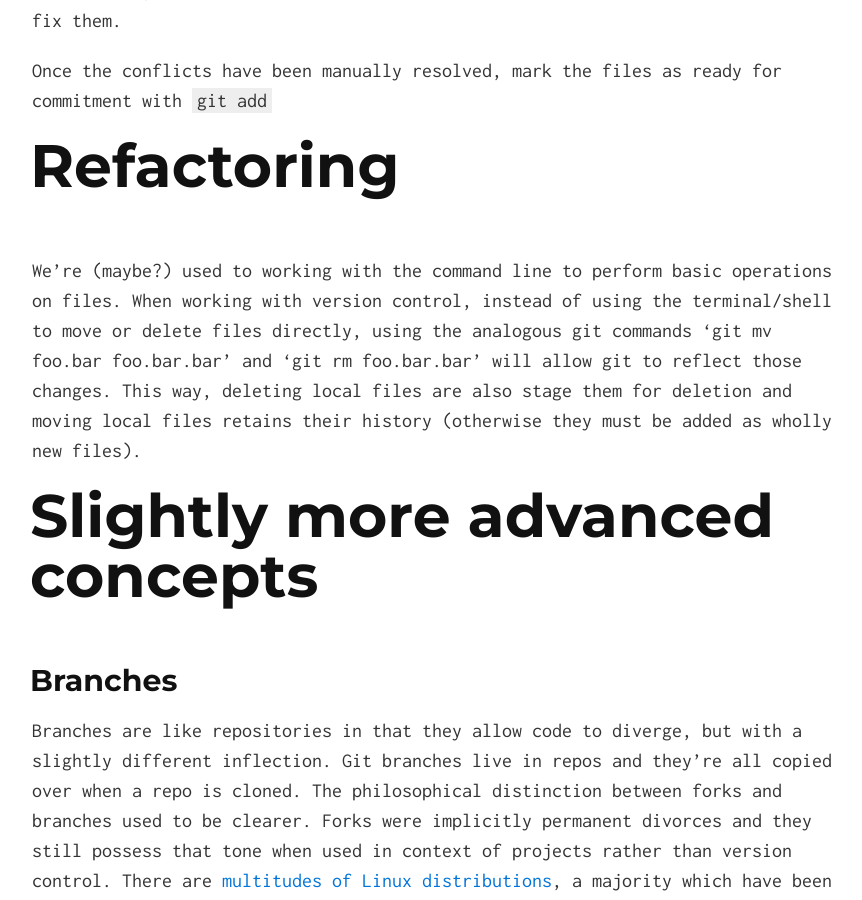
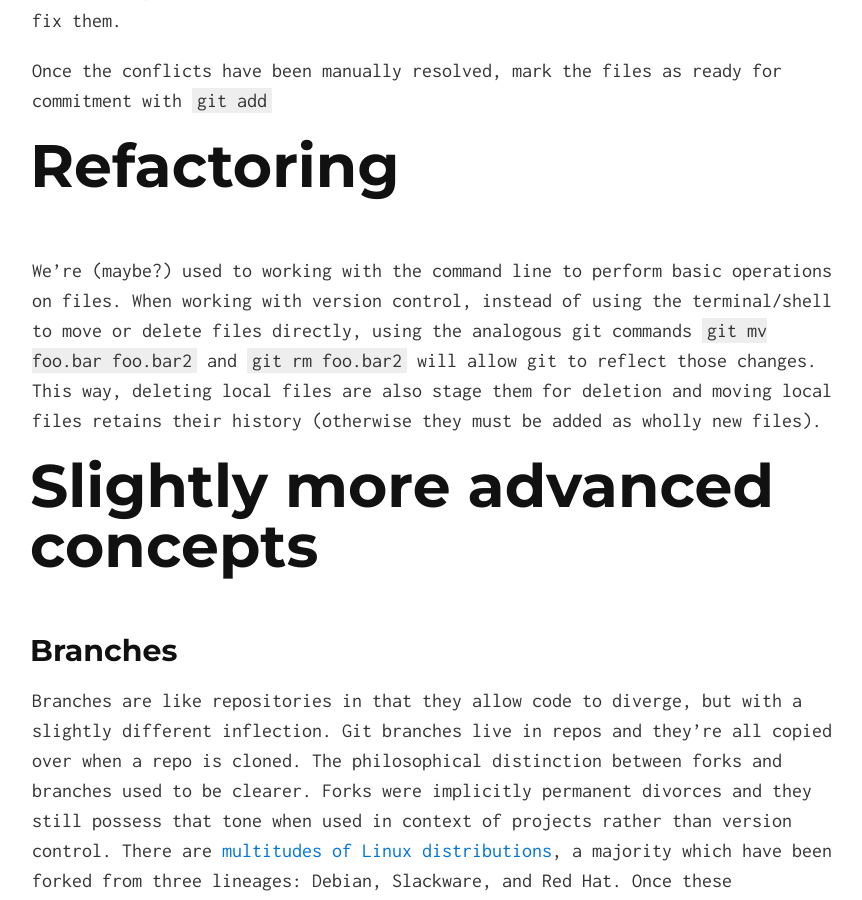
Before and after one commit to shane-et-al/git_slab, a Jekyll site: the page built from index.md, in a window 1280 px wide and 900 px high, scrolled down 14424 px. Shown: the whole window, without its empty margins (208-1070 px from the left). Built offline with Jekyll 4.4.1, drawn with Linux system fonts in a browser that asks for light colours.

Commit message:
Correct code snippet syntax

```diff
--- a/index.md
+++ b/index.md
@@ -172,7 +172,7 @@ Once the conflicts have been manually resolved, mark the files as ready for comm
 
 # Refactoring
 
-We're (maybe?) used to working with the command line to perform basic operations on files. When working with version control, instead of using the terminal/shell to move or delete files directly, using the analogous git commands 'git mv foo.bar foo.bar.bar' and 'git rm foo.bar.bar' will allow git to reflect those changes. This way, deleting local files are also stage them for deletion and moving local files retains their history (otherwise they must be added as wholly new files).
+We're (maybe?) used to working with the command line to perform basic operations on files. When working with version control, instead of using the terminal/shell to move or delete files directly, using the analogous git commands `git mv foo.bar foo.bar2` and `git rm foo.bar2` will allow git to reflect those changes. This way, deleting local files are also stage them for deletion and moving local files retains their history (otherwise they must be added as wholly new files).
 
 # Slightly more advanced concepts
 
```
